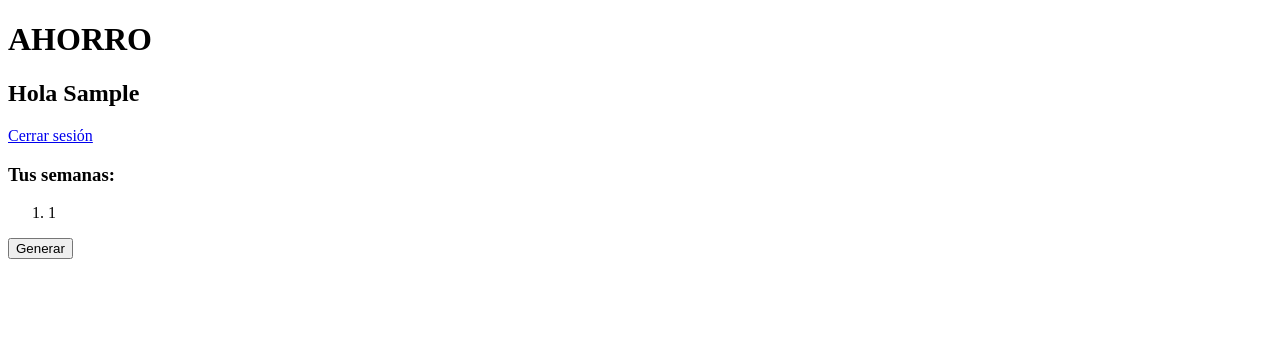
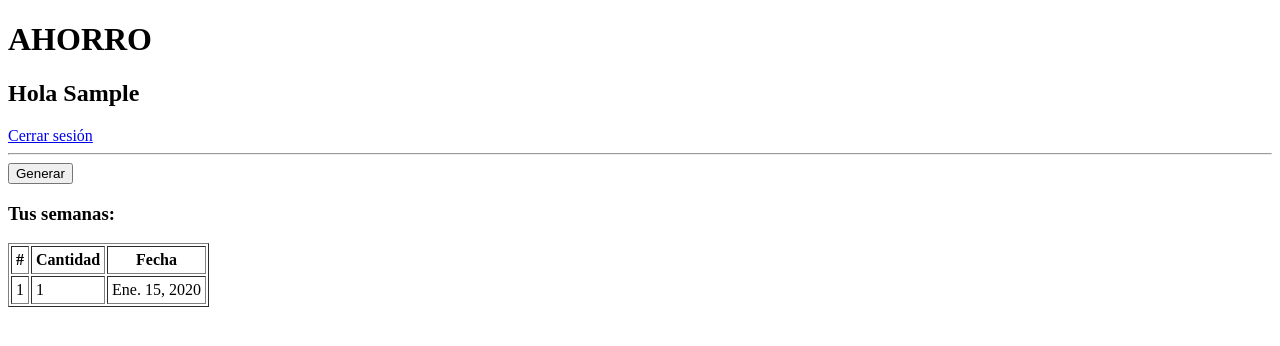
Before and after one commit to eloyvega/ahorro, a Django app: page / in a window 1280 px wide. Shown: the top 346 px of the page. Run offline with Django 3.2, Linux system fonts and the light colour scheme; a user stored in the database is signed in; tables that the repository leaves empty hold one stand-in row (values such as "Sample post").

Commit message:
Mejoras, mejoras everywhere

```diff
--- a/semanas/models.py
+++ b/semanas/models.py
@@ -7,6 +7,7 @@ class Semana(models.Model):
     numero = models.IntegerField()
     cantidad = models.IntegerField(blank=True, null=True)
     usuario = models.ForeignKey(settings.AUTH_USER_MODEL)
+    fecha = models.DateField(blank=True, null=True)
 
     def __str__(self):
         return 'Semana %s de %s' % (self.numero, self.usuario)
--- a/semanas/templates/semanas/home.html
+++ b/semanas/templates/semanas/home.html
@@ -3,18 +3,24 @@
 {% block content %}
     <h2>Hola {{ request.user.first_name }}</h2>
     <a href="{% url 'signout' %}">Cerrar sesión</a>
-    <h3>Tus semanas:</h3>
-    <ol>
-    {% for semana in semanas %}
-        <li>{{ semana.cantidad }}</li>
-    {% endfor %}
-    </ol>
-    {% if error_message %}<p><strong>{{ error_message }}</strong></p>{% endif %}
+    <hr>
     <form action="{% url 'home' %}" method="post">
-
         {% csrf_token %}
-        {{ form.as_p }}
-
         <input type="submit" value="Generar"/>
     </form>
+
+    <h3>Tus semanas:</h3>
+    <table border="1" cellpadding="4">
+    <th>#</th>
+    <th>Cantidad</th>
+    <th>Fecha</th>
+    {% for semana in semanas %}
+    <tr>
+        <td>{{ semana.numero }}</td>
+        <td>{{ semana.cantidad }}</td>
+        <td>{{ semana.fecha }}</td>
+    </tr>
+    {% endfor %}
+    </table>
+
 {% endblock %}
--- a/semanas/views.py
+++ b/semanas/views.py
@@ -1,4 +1,5 @@
 import random
+import datetime
 
 from django.contrib.auth import authenticate, login, logout
 from django.contrib.auth.forms import AuthenticationForm
@@ -57,5 +58,11 @@ class HomeView(LoginRequiredMixin, View):
             semana.numero = len(cantidades) + 1
             semana.cantidad = nueva_cantidad * 10
             semana.usuario = request.user
+            semana.fecha = self.get_fecha(semana.numero - 1)
             semana.save()
         return HttpResponseRedirect(reverse('home'))
+
+    @staticmethod
+    def get_fecha(numero):
+        fecha_base = datetime.date(2016,1,3)
+        return fecha_base + datetime.timedelta(7*numero)
```
Also changed, not shown: semanas/migrations/0002_semana_fecha.py (added).
